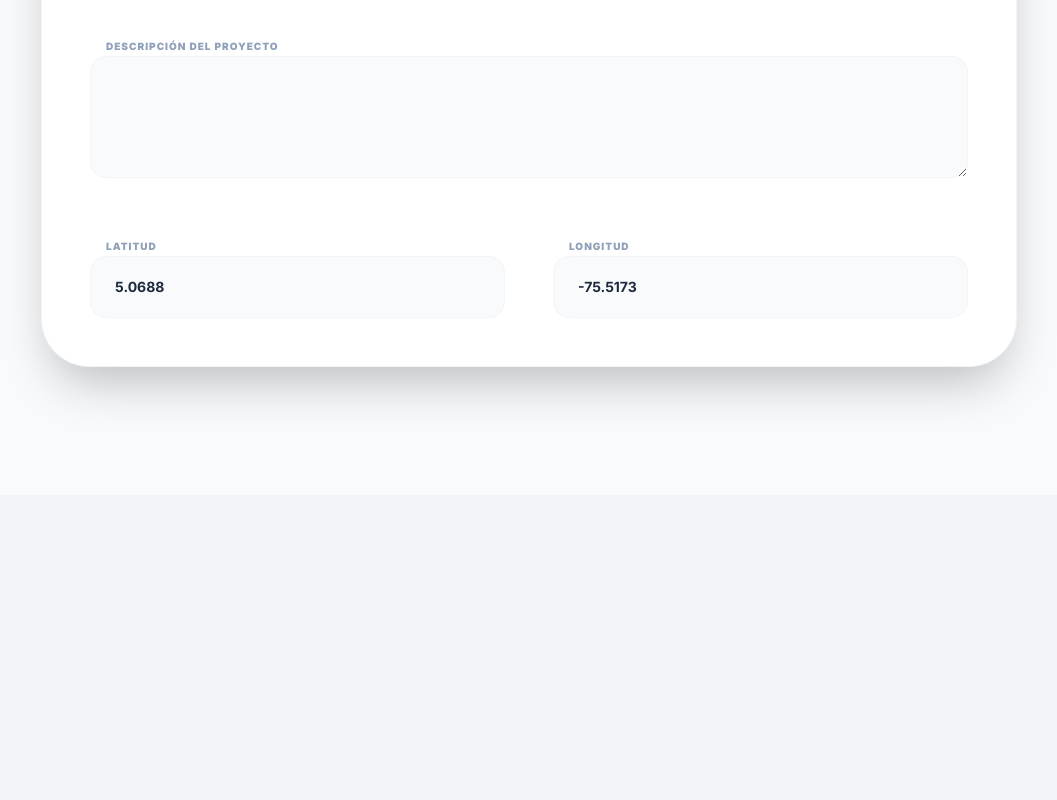
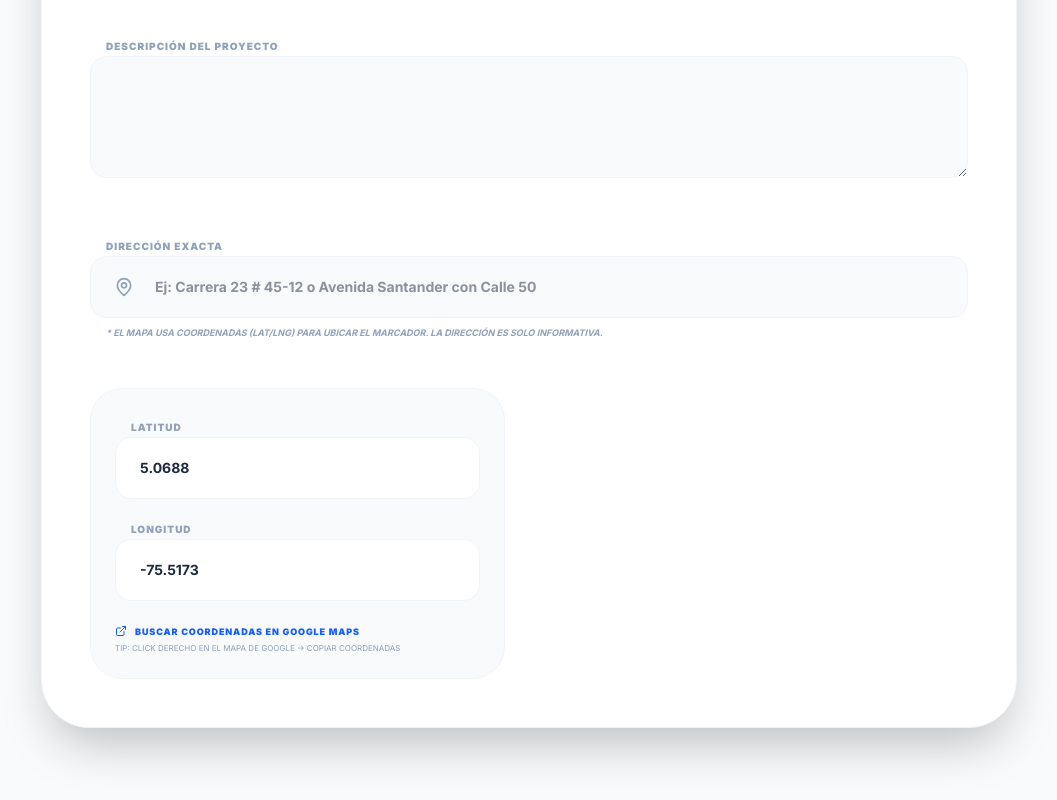
Before and after one commit to KellyGutierrez/obrasmanizales, a Next.js app: page /admin/new in a window 1280 px wide. Shown: the part 709-1509 px from the top of the page, without its empty margins (111-1168 px from the left). Before the commit the page ends 1204 px from the top, so only its background shows below. Built offline with nearby package versions, Linux system fonts and the light colour scheme.

Commit message:
feat(admin): update project form with address field and coordinate guidance

```diff
--- a/src/components/admin/ProjectForm.tsx
+++ b/src/components/admin/ProjectForm.tsx
@@ -16,7 +16,8 @@ import {
     Upload,
     RefreshCw,
     Building2,
-    User
+    User,
+    ExternalLink
 } from 'lucide-react';
 import { Project, ProjectStage } from '@/data/projects';
 import { useProjects } from '@/context/ProjectContext';
@@ -56,6 +57,7 @@ export default function ProjectForm({ initialData, onSave, onCancel }: ProjectFo
         endDate: '',
         status: 'Iniciado',
         description: '',
+        address: '',
         lat: 5.0688,
         lng: -75.5173,
         images: { render: '', current: '' },
@@ -254,12 +256,29 @@ export default function ProjectForm({ initialData, onSave, onCancel }: ProjectFo
                                 className="w-full px-6 py-5 bg-slate-50 dark:bg-slate-800/50 rounded-2xl border border-slate-100 dark:border-slate-800 focus:outline-none focus:ring-2 focus:ring-blue-500/20 text-sm font-bold text-slate-800 dark:text-white"
                             />
                         </div>
+                        <div className="col-span-full space-y-2">
+                            <label className="text-[10px] font-black uppercase tracking-widest text-slate-400 pl-4">Dirección Exacta</label>
+                            <div className="relative">
+                                <MapPin className="absolute left-6 top-1/2 -translate-y-1/2 text-slate-400" size={20} />
+                                <input
+                                    name="address"
+                                    value={formData.address}
+                                    onChange={handleChange}
+                                    placeholder="Ej: Carrera 23 # 45-12 o Avenida Santander con Calle 50"
+                                    className="w-full pl-16 pr-6 py-5 bg-slate-50 dark:bg-slate-800/50 rounded-2xl border border-slate-100 dark:border-slate-800 focus:outline-none focus:ring-2 focus:ring-blue-500/20 text-sm font-bold text-slate-800 dark:text-white"
+                                />
+                            </div>
+                            <p className="text-[9px] font-bold text-slate-400 uppercase mt-2 pl-4 italic">* El mapa usa coordenadas (Lat/Lng) para ubicar el marcador. La dirección es solo informativa.</p>
+                        </div>
+
+                        <div className="space-y-4 p-6 bg-slate-50 dark:bg-slate-800/30 rounded-[2rem] border border-slate-100 dark:border-slate-800">
+                            <div className="flex flex-col gap-4">
                                 <div className="space-y-2">
                                     <label className="text-[10px] font-black uppercase tracking-widest text-slate-400 pl-4">Latitud</label>
                                     <input
                                         type="number" step="any" name="lat"
                                         value={formData.lat} onChange={handleChange}
-                                className="w-full px-6 py-5 bg-slate-50 dark:bg-slate-800/50 rounded-2xl border border-slate-100 dark:border-slate-800 focus:outline-none focus:ring-2 focus:ring-blue-500/20 text-sm font-bold text-slate-800 dark:text-white"
+                                        className="w-full px-6 py-5 bg-white dark:bg-slate-900 rounded-2xl border border-slate-100 dark:border-slate-800 focus:outline-none focus:ring-2 focus:ring-blue-500/20 text-sm font-bold text-slate-800 dark:text-white"
                                     />
                                 </div>
                                 <div className="space-y-2">
@@ -267,8 +286,21 @@ export default function ProjectForm({ initialData, onSave, onCancel }: ProjectFo
                                     <input
                                         type="number" step="any" name="lng"
                                         value={formData.lng} onChange={handleChange}
-                                className="w-full px-6 py-5 bg-slate-50 dark:bg-slate-800/50 rounded-2xl border border-slate-100 dark:border-slate-800 focus:outline-none focus:ring-2 focus:ring-blue-500/20 text-sm font-bold text-slate-800 dark:text-white"
+                                        className="w-full px-6 py-5 bg-white dark:bg-slate-900 rounded-2xl border border-slate-100 dark:border-slate-800 focus:outline-none focus:ring-2 focus:ring-blue-500/20 text-sm font-bold text-slate-800 dark:text-white"
                                     />
+                                </div>
+                            </div>
+                            <div className="pt-2">
+                                <a
+                                    href={`https://www.google.com/maps/search/Manizales+${formData.address}`}
+                                    target="_blank"
+                                    rel="noopener noreferrer"
+                                    className="text-[9px] font-black text-blue-600 hover:text-blue-700 uppercase tracking-widest flex items-center gap-2"
+                                >
+                                    <ExternalLink size={12} /> Buscar Coordenadas en Google Maps
+                                </a>
+                                <p className="text-[8px] text-slate-400 uppercase mt-1">Tip: Click derecho en el mapa de Google -&gt; Copiar coordenadas</p>
+                            </div>
                         </div>
                     </div>
                 )}
```
Lines whose indentation alone changed are shown as unchanged.
